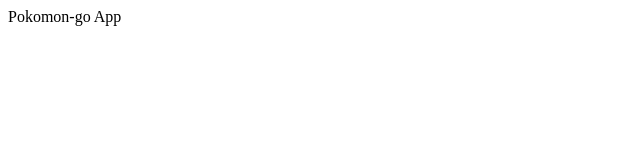
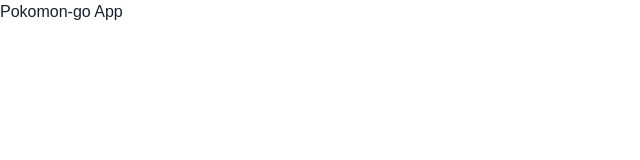
Before and after one commit to TanvirAlam/pokemon-go, a React (Create React App) app: page / in a window 1280 px wide. Shown: the top 160 px of the page, without its empty margins (0-640 px from the left). Built offline with nearby package versions, Linux system fonts and the light colour scheme.

Commit message:
Adding global styles and incorporating chakra provider

```diff
--- /dev/null
+++ b/src/globalStyles.ts
@@ -0,0 +1,19 @@
+import { createGlobalStyle } from "styled-components";
+
+const GlobalStyle = createGlobalStyle`
+    *,*::before,*::after,h1,h2,h3,h4,h5,h6{
+        margin: 0;
+        padding: 0;
+    }
+    h1,h2,h3,h4,h5,h6{
+        display: inline-block;
+    }
+    body{
+        margin: 0;
+        padding: 0;
+        overflow-x: hidden;
+        font-family: 'Source Sans Pro',sans-serif;
+    }
+`
+
+export default GlobalStyle;
--- a/src/index.tsx
+++ b/src/index.tsx
@@ -1,12 +1,20 @@
 import React from 'react';
 import ReactDOM from 'react-dom/client';
 import App from './App';
+import { BrowserRouter } from 'react-router-dom';
+import { ChakraProvider } from "@chakra-ui/react";
+import GlobalStyles from './globalStyles';
 
 const root = ReactDOM.createRoot(
   document.getElementById('root') as HTMLElement
 );
 root.render(
   <React.StrictMode>
-    <App />
+    <BrowserRouter basename={process.env.PUBLIC_URL}>
+        <GlobalStyles />
+        <ChakraProvider>
+          <App />
+        </ChakraProvider>
+    </BrowserRouter>
   </React.StrictMode>
 );
```
